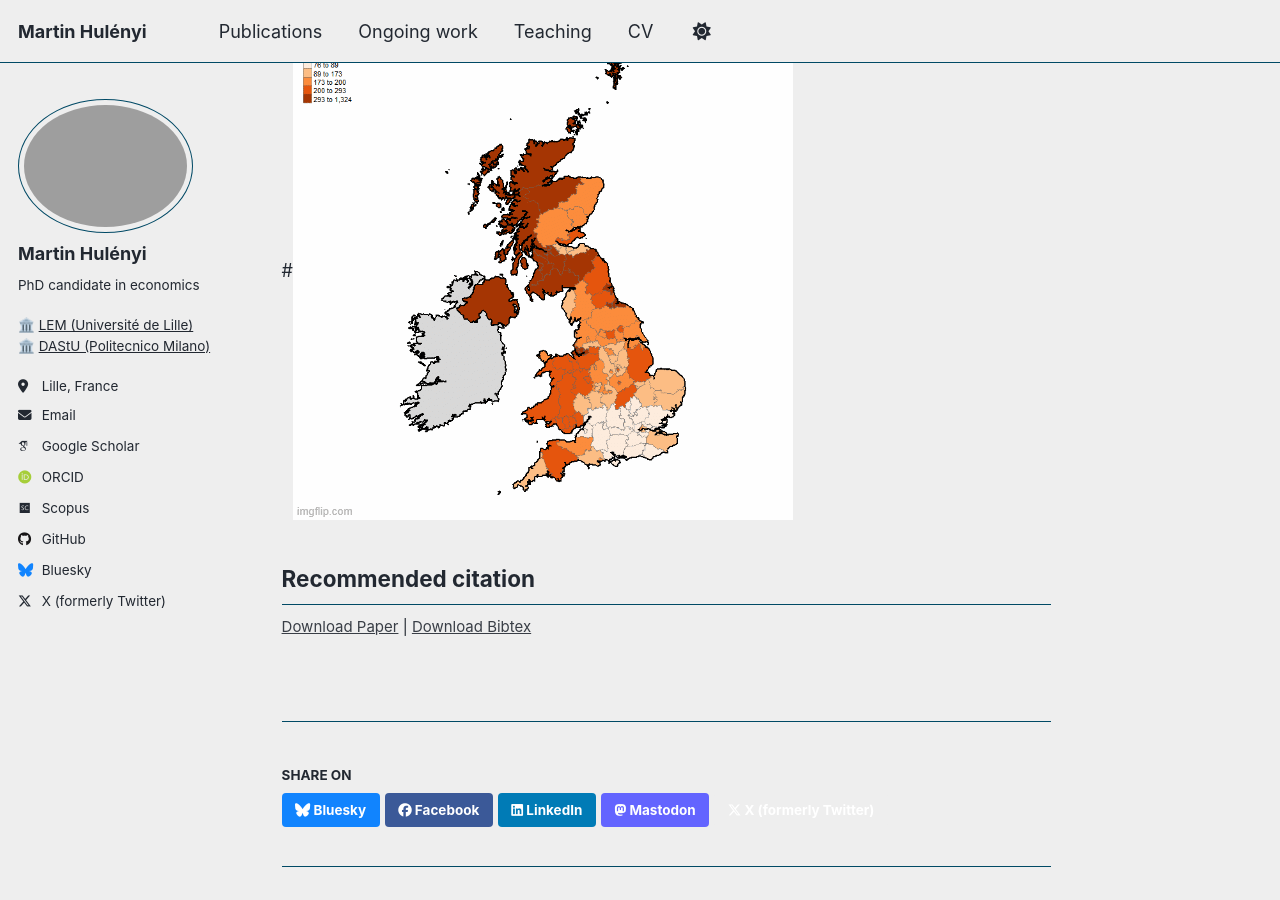
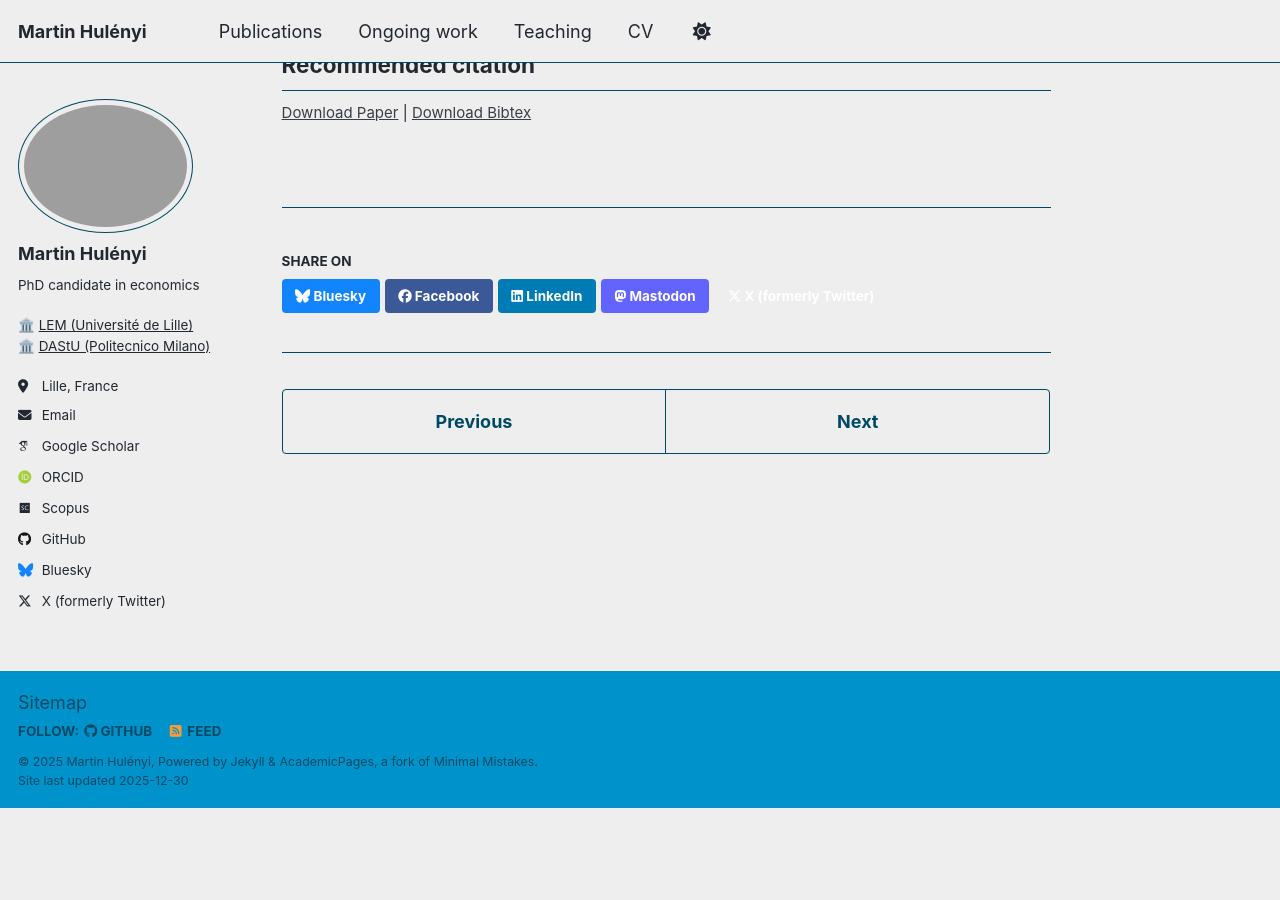
Before and after one commit to martinhulenyi/martinhulenyi.github.io, a Jekyll site: the page built from _publications/01_eu_funds_brexit.md, in a window 1280 px wide and 900 px high, scrolled down 1840 px. Built offline with Jekyll 4.4.1, drawn with Linux system fonts in a browser that asks for light colours; some web fonts are replaced; a script that is not in the unit is left out; after the commit the page ends 2648 px from its top, so only the background shows below that.

Commit message:
Update 01_eu_funds_brexit.md

```diff
--- a/_publications/01_eu_funds_brexit.md
+++ b/_publications/01_eu_funds_brexit.md
@@ -38,7 +38,6 @@ We explore the role played by Cohesion Policy in the Brexit referendum and the s
 - positive correlation between the EU Funds and the votes for the Labour party in the 2017 elections
 - negative correlation between the EU Funds and the votes for the Conservative party in the 2017 elections
 
-#![EU Funds per capita in the UK NUTS 2 regions.](/files/eu_funds.gif)
 
 
 
```
